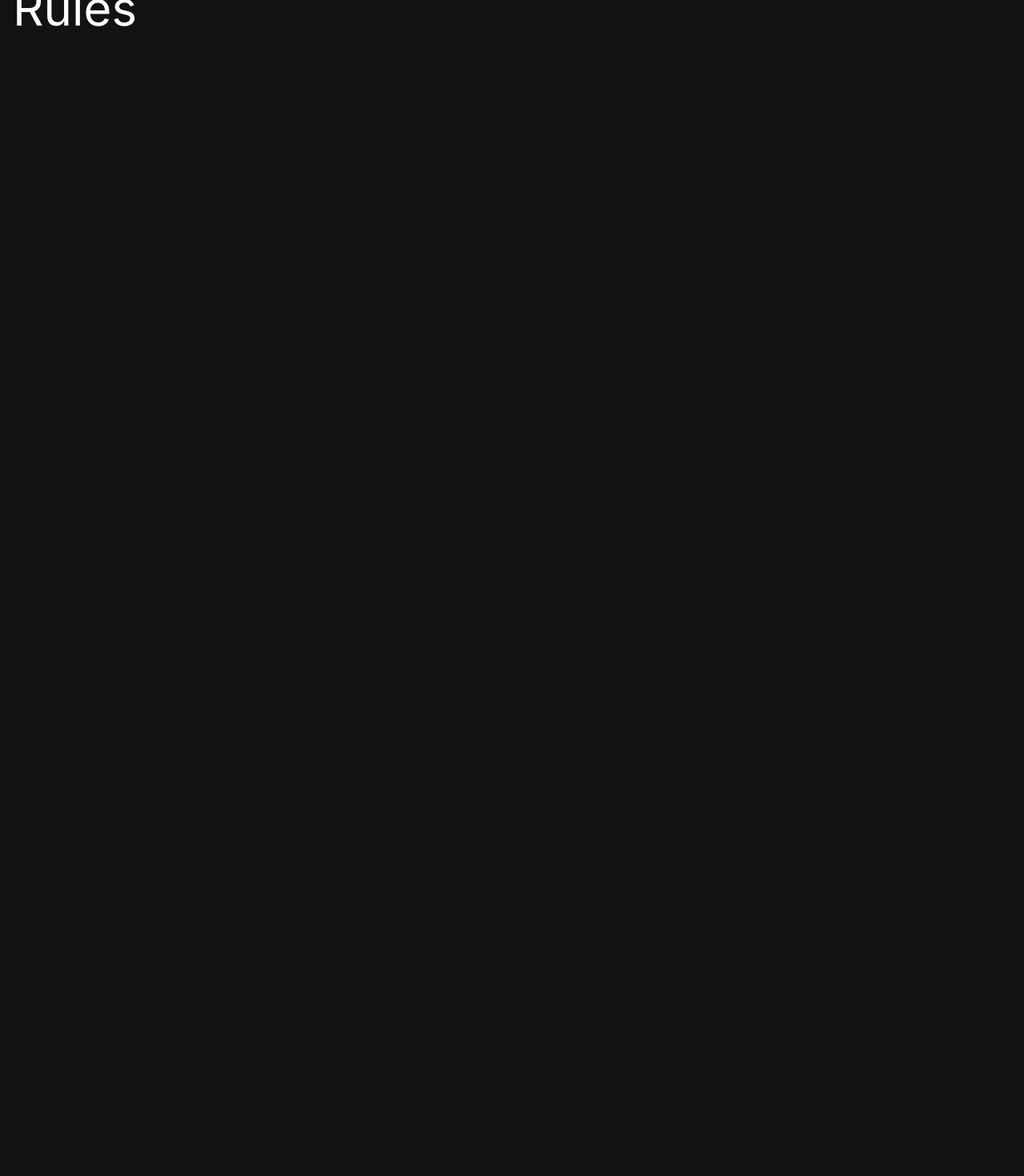
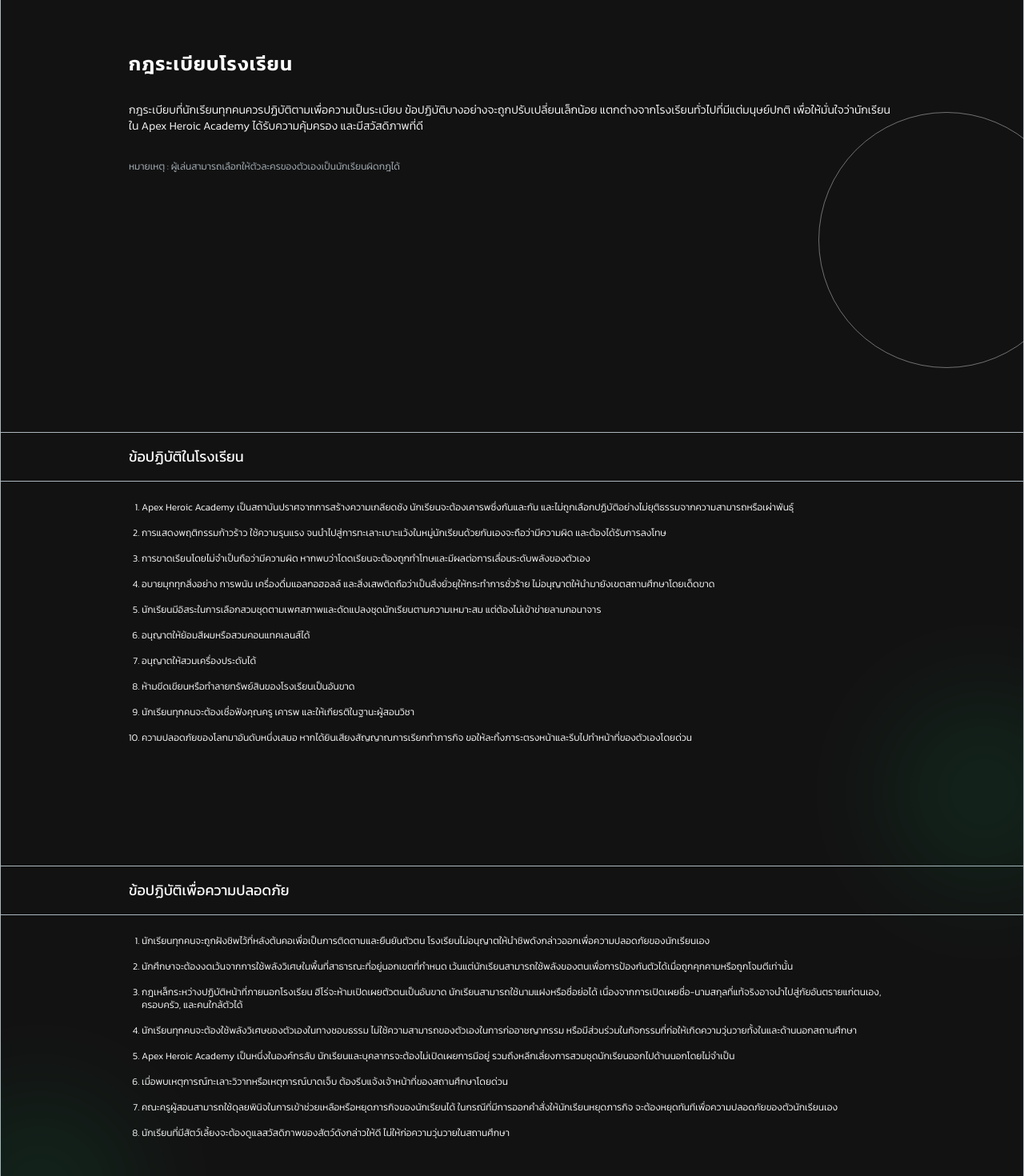
Before and after one commit to SutheeraP/AHA_AU, a Next.js app in the folder aha_au/: page /rulespage in a window 1280 px wide. Shown: the part 260-1730 px from the top of the page at 80% size. Built offline with nearby package versions, Linux system fonts and the light colour scheme.

Commit message:
rules page

```diff
--- a/aha_au/src/app/mission/page.js
+++ b/aha_au/src/app/mission/page.js
@@ -17,6 +17,9 @@
       <div className="absolute left-[-200px] top-[-200px]">
         <GreenBlur />
       </div>
+      <div className="absolute right-[-200px] md:right-[200px] top-[1000px]">
+        <GreenBlur />
+      </div>
       <Navbar />
       <div className="container mx-auto px-4">
         <div className={kanit.className}>
--- /dev/null
+++ b/aha_au/src/app/rulespage/Rulescontent.js
@@ -0,0 +1,21 @@
+import React from "react";
+
+function Rulescontent({label, data}) {
+  return (
+    <div>
+      <div className="border-y border-faded">
+        <div className="md:px-40 px-4 py-4 text-lg">{label}</div>
+
+      </div>
+      <div  className="md:px-40 px-4 py-4 text-xs font-light mb-32">
+            <ol className="list-decimal pl-4">
+                {data.map((item) => (
+                    <li className="py-2">{item}</li>
+                ))}
+            </ol>
+        </div>
+    </div>
+  );
+}
+
+export default Rulescontent;
--- /dev/null
+++ b/aha_au/src/app/rulespage/Ruleshero.js
@@ -0,0 +1,28 @@
+import React from "react";
+
+const Ruleshero = () => {
+  return (
+    <div className="min-h-screen flex">
+      <div className="m-auto relative">
+      <div className="w-32 h-32 md:w-80 md:h-80 border border-[#fff6] rounded-full absolute top-[80%] md:top-[50%] left-[80%]"></div>
+        <div className="md:px-40 px-4">
+          <div className="text-2xl font-semibold tracking-wider">
+            กฎระเบียบโรงเรียน
+          </div>
+          <div className="text-sm my-8 font-light">
+            กฎระเบียบที่นักเรียนทุกคนควรปฏิบัติตามเพื่อความเป็นระเบียบ
+            ข้อปฏิบัติบางอย่างจะถูกปรับเปลี่ยนเล็กน้อย
+            แตกต่างจากโรงเรียนทั่วไปที่มีแต่มนุษย์ปกติ
+            เพื่อให้มั่นใจว่านักเรียนใน Apex Heroic Academy ได้รับความคุ้มครอง
+            และมีสวัสดิภาพที่ดี
+          </div>
+          <div className="text-faded text-xs font-light">
+            หมายเหตุ : ผู้เล่นสามารถเลือกให้ตัวละครของตัวเองเป็นนักเรียนผิดกฎได้{" "}
+          </div>
+        </div>
+      </div>
+    </div>
+  );
+};
+
+export default Ruleshero;
--- a/aha_au/src/app/rulespage/page.js
+++ b/aha_au/src/app/rulespage/page.js
@@ -1,17 +1,71 @@
-import React from 'react'
-import Navbar from '../component/Navbar'
-import GreenBlur from '../component/GreenBlur'
+import React from "react";
+import Navbar from "../component/Navbar";
+import GreenBlur from "../component/GreenBlur";
+import Ruleshero from "./Ruleshero";
+import Rulescontent from "./Rulescontent";
+
+import { Kanit } from "@next/font/google";
+import Footer from "../component/Footer";
+const kanit = Kanit({
+  subsets: ["latin", "thai"],
+  weight: ["300", "400", "600", "700", "100", "200"],
+});
 
 export default function page() {
+
+  const content = [
+    {
+      label : 'ข้อปฏิบัติในโรงเรียน',
+      content : [
+        'Apex Heroic Academy เป็นสถาบันปราศจากการสร้างความเกลียดชัง นักเรียนจะต้องเคารพซึ่งกันและกัน และไม่ถูกเลือกปฏิบัติอย่างไม่ยุติธรรมจากความสามารถหรือเผ่าพันธุ์',
+        'การแสดงพฤติกรรมก้าวร้าว ใช้ความรุนแรง จนนำไปสู่การทะเลาะเบาะแว้งในหมู่นักเรียนด้วยกันเองจะถือว่ามีความผิด และต้องได้รับการลงโทษ',
+        'การขาดเรียนโดยไม่จำเป็นถือว่ามีความผิด หากพบว่าโดดเรียนจะต้องถูกทำโทษและมีผลต่อการเลื่อนระดับพลังของตัวเอง',
+        'อบายมุกทุกสิ่งอย่าง การพนัน เครื่องดื่มแอลกอฮอลล์ และสิ่งเสพติดถือว่าเป็นสิ่งยั่วยุให้กระทำการชั่วร้าย ไม่อนุญาตให้นำมายังเขตสถานศึกษาโดยเด็ดขาด',
+        'นักเรียนมีอิสระในการเลือกสวมชุดตามเพศสภาพและดัดแปลงชุดนักเรียนตามความเหมาะสม แต่ต้องไม่เข้าข่ายลามกอนาจาร',
+        'อนุญาตให้ย้อมสีผมหรือสวมคอนแทคเลนส์ได้',
+        'อนุญาตให้สวมเครื่องประดับได้',
+        'ห้ามขีดเขียนหรือทำลายทรัพย์สินของโรงเรียนเป็นอันขาด',
+        'นักเรียนทุกคนจะต้องเชื่อฟังคุณครู เคารพ และให้เกียรติในฐานะผู้สอนวิชา',
+        'ความปลอดภัยของโลกมาอันดับหนึ่งเสมอ หากได้ยินเสียงสัญญาณการเรียกทำภารกิจ ขอให้ละทิ้งภาระตรงหน้าและรีบไปทำหน้าที่ของตัวเองโดยด่วน',
+      ]
+    },
+    {
+      label : 'ข้อปฏิบัติเพื่อความปลอดภัย',
+      content : [
+        'นักเรียนทุกคนจะถูกฝังชิพไว้ที่หลังต้นคอเพื่อเป็นการติดตามและยืนยันตัวตน โรงเรียนไม่อนุญาตให้นำชิพดังกล่าวออกเพื่อความปลอดภัยของนักเรียนเอง',
+        'นักศึกษาจะต้องงดเว้นจากการใช้พลังวิเศษในพื้นที่สาธารณะที่อยู่นอกเขตที่กำหนด เว้นแต่นักเรียนสามารถใช้พลังของตนเพื่อการป้องกันตัวได้เมื่อถูกคุกคามหรือถูกโจมตีเท่านั้น',
+        'กฎเหล็กระหว่างปฏิบัติหน้าที่ภายนอกโรงเรียน ฮีโร่จะห้ามเปิดเผยตัวตนเป็นอันขาด นักเรียนสามารถใช้นามแฝงหรือชื่อย่อได้ เนื่องจากการเปิดเผยชื่อ-นามสกุลที่แท้จริงอาจนำไปสู่ภัยอันตรายแก่ตนเอง, ครอบครัว, และคนใกล้ตัวได้',
+        'นักเรียนทุกคนจะต้องใช้พลังวิเศษของตัวเองในทางชอบธรรม ไม่ใช้ความสามารถของตัวเองในการก่ออาชญากรรม หรือมีส่วนร่วมในกิจกรรมที่ก่อให้เกิดความวุ่นวายทั้งในและด้านนอกสถานศึกษา',
+        'Apex Heroic Academy เป็นหนึ่งในองค์กรลับ นักเรียนและบุคลากรจะต้องไม่เปิดเผยการมีอยู่ รวมถึงหลีกเลี่ยงการสวมชุดนักเรียนออกไปด้านนอกโดยไม่จำเป็น',
+        'เมื่อพบเหตุการณ์ทะเลาะวิวาทหรือเหตุการณ์บาดเจ็บ ต้องรีบแจ้งเจ้าหน้าที่ของสถานศึกษาโดยด่วน',
+        'คณะครูผู้สอนสามารถใช้ดุลยพินิจในการเข้าช่วยเหลือหรือหยุดภารกิจของนักเรียนได้ ในกรณีที่มีการออกคำสั่งให้นักเรียนหยุดภารกิจ จะต้องหยุดทันทีเพื่อความปลอดภัยของตัวนักเรียนเอง',
+        'นักเรียนที่มีสัตว์เลี้ยงจะต้องดูแลสวัสดิภาพของสัตว์ดังกล่าวให้ดี ไม่ให้ก่อความวุ่นวายในสถานศึกษา',
+      ]
+    },
+  ]
   return (
-    <main className="bg-secondary-400 text-white h-[2000px] w-full">
-      <div className='absolute left-[-200px] top-[-200px]'>
-        <GreenBlur/>
+    <main className="bg-secondary-400 text-white w-full relative overflow-hidden">
+      <div className="absolute left-[-200px] top-[-200px]">
+        <GreenBlur />
       </div>
-      <Navbar/>
-      <div className='pt-60 container mx-auto px-4'>
-        <div className='text-6xl'>Rules</div>
+      <div className="absolute left-[-200px] top-[1500px]">
+        <GreenBlur />
       </div>
+      <div className="absolute right-[-200px] top-[1000px]">
+        <GreenBlur />
+      </div>
+      <Navbar />
+      <div className="container mx-auto md:border-x border-faded">
+        <div className={kanit.className}>
+          <Ruleshero />
+          {content.map((item) => (
+            <Rulescontent label={item.label} data={item.content}/>
+          ))}
+
+        </div>
+        <Footer/>
+      </div>
+
     </main>
-  )
+  );
 }
```
